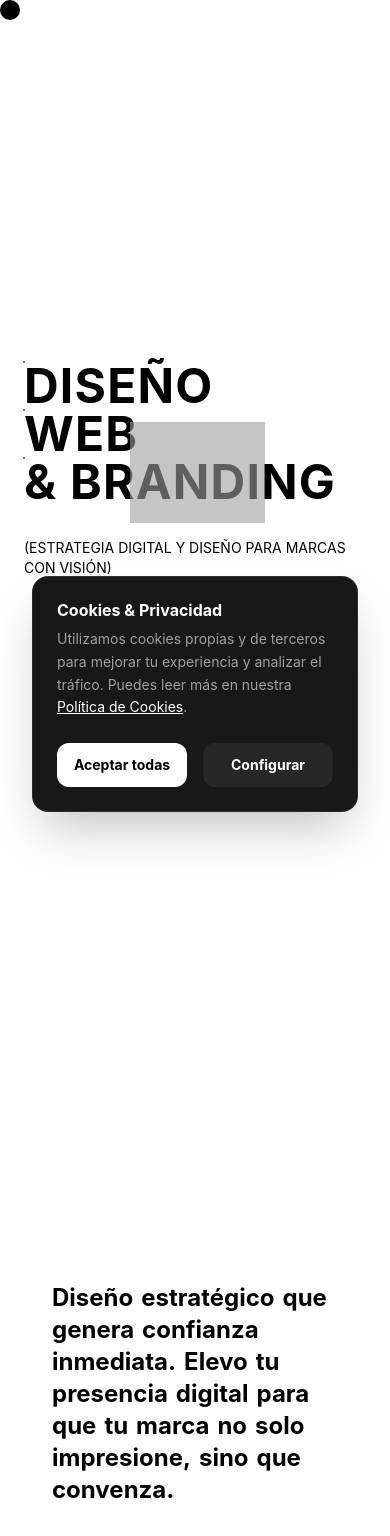
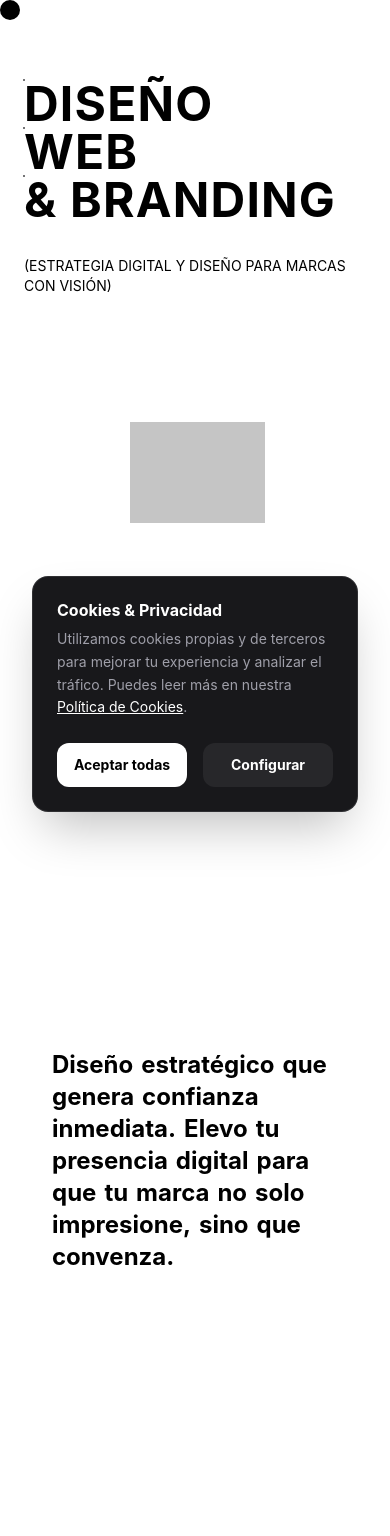
Before and after one commit to hugocr106-prog/WEB-HUGITO-BUENA, a Next.js app: page / in a window 390 px wide. Shown: the top 1536 px of the page. Built offline with nearby package versions, Linux system fonts and the light colour scheme.

Commit message:
UI: Move hero and text reveal content higher on mobile

```diff
--- a/src/components/sections/Hero.tsx
+++ b/src/components/sections/Hero.tsx
@@ -5,7 +5,7 @@ import { MagneticText } from "@/components/ui/morphing-cursor";
 
 export const Hero = () => {
   return (
-    <section className="hero px-6 md:px-16 min-h-screen flex flex-col justify-center pt-32 relative overflow-visible">
+    <section className="hero px-6 md:px-16 min-h-[80vh] md:min-h-screen flex flex-col justify-start md:justify-center pt-20 md:pt-32 relative overflow-visible">
       <div className="grid grid-cols-1 lg:grid-cols-[1.5fr_1fr] items-center gap-8 h-full">
         <div className="z-10">
           <motion.h1
--- a/src/components/sections/text-reveal-demo.tsx
+++ b/src/components/sections/text-reveal-demo.tsx
@@ -4,7 +4,7 @@ import { cn } from "@/lib/utils";
 
 export function TextRevealDemo() {
   return (
-    <section className="relative bg-white py-32 z-10">
+    <section className="relative bg-white pt-16 pb-32 md:py-32 z-10">
       <div className="mx-auto px-6 md:px-16">
         <TextRevealByWord
           text="Diseño estratégico que genera confianza inmediata. Elevo tu presencia digital para que tu marca no solo impresione, sino que convenza."
```
